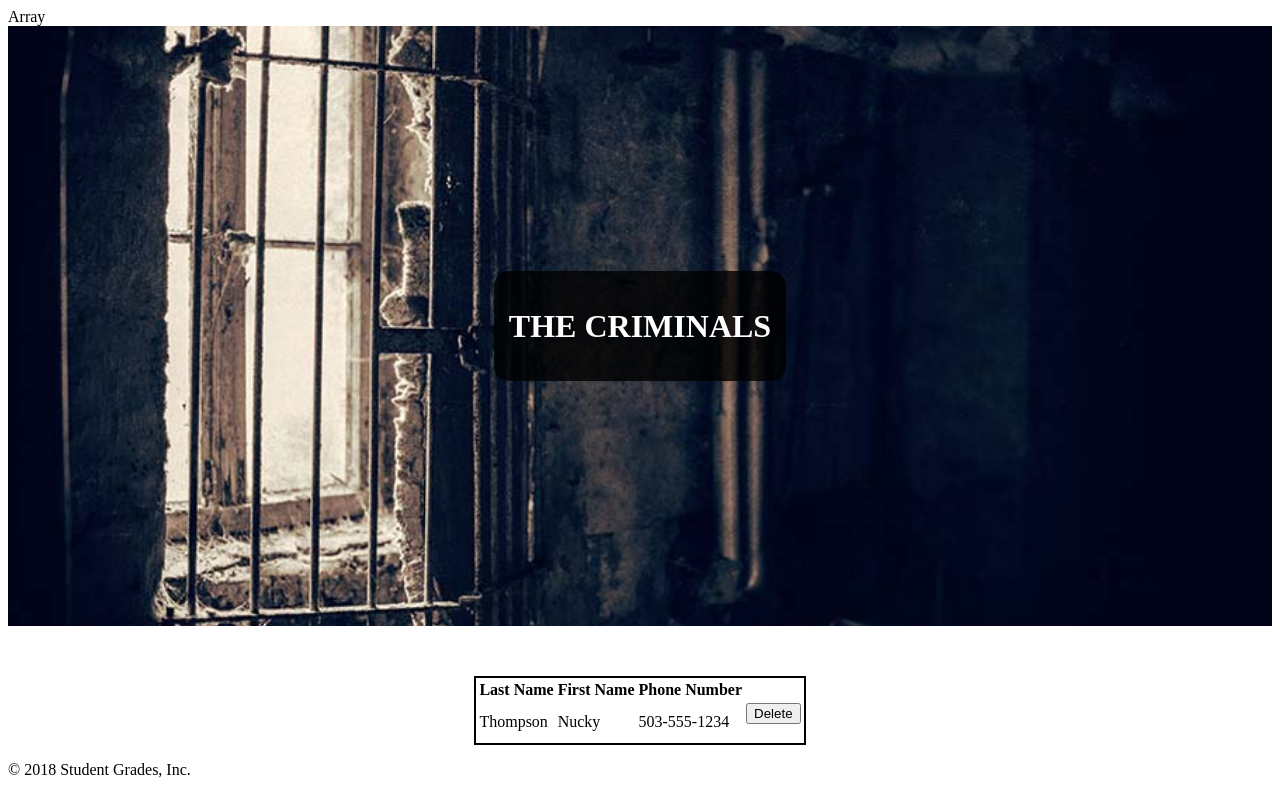
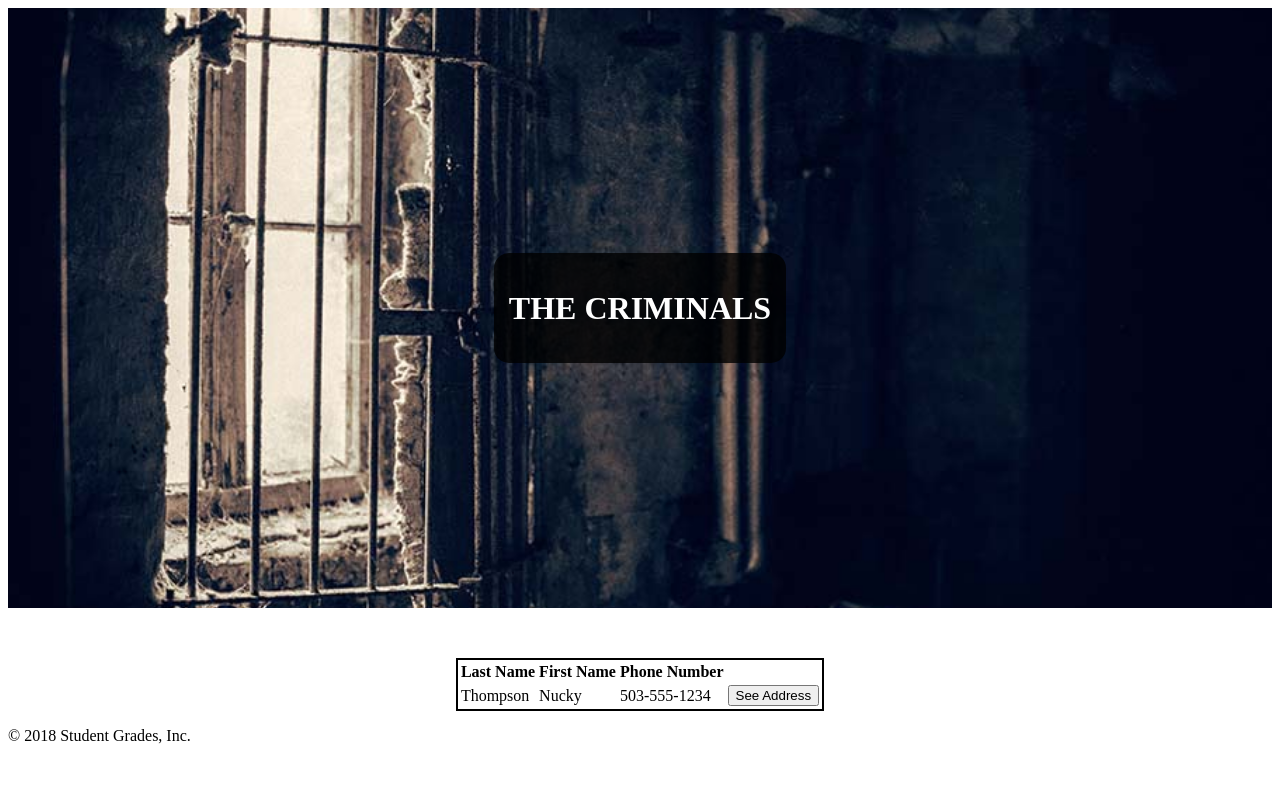
Before and after one commit to ravenusmc/prison_system, a PHP site: page /prison_manager in a window 1280 px wide. Run offline with PHP 8.4, Linux system fonts and the light colour scheme; data comes from the database, SQL or seed files in the repository; data that the repository does not hold is empty.

Commit message:
added function connecting to address table and displaying data

```diff
--- a/model/criminal_db.php
+++ b/model/criminal_db.php
@@ -15,6 +15,19 @@
     return $criminals;
   }
 
+  //This function will get the adddress of the criminal
+  function get_address($criminal_id){
+    global $db;
+    $query = 'SELECT * FROM address
+        WHERE criminal_id = :criminal_id';
+    $statement = $db->prepare($query);
+    $statement->bindValue(':criminal_id', $criminal_id);
+    $statement->execute();
+    $address = $statement->fetch();
+    $statement->closeCursor();
+    return $address;
+  }
+
 
 
 ?>
--- a/prison_manager/criminal_list.php
+++ b/prison_manager/criminal_list.php
@@ -26,9 +26,9 @@
       <td><?php echo $criminal['phone']; ?></td>
       <td>
         <form action="index.php" method="post">
-          <input type="hidden" name="action" value="delete_student">
-          <input type="hidden" name="criminal_id" value="<?php echo $c['criminal_id']; ?>">
-          <input class='initial_btn font' type="submit" value="Delete">
+          <input type="hidden" name="action" value="address_list">
+          <input type="hidden" name="criminal_id" value="<?php echo $criminal['criminal_id']; ?>">
+          <input class='initial_btn font' type="submit" value="See Address">
         </form>
       </td>
     </tr>
--- a/prison_manager/index.php
+++ b/prison_manager/index.php
@@ -16,13 +16,18 @@ if ($action == NULL) {
 }
 
 
-
-switch ($action){
+//Switch statment to determine which page to go to.
+switch ($action) {
 
   case 'list_criminals':
     $criminals = get_all_criminals();
-    echo $criminals;
     include('criminal_list.php');
+    break;
+  case 'address_list':
+    $criminal_id = filter_input(INPUT_POST, 'criminal_id',
+        FILTER_VALIDATE_INT);
+    $address = get_address($criminal_id);
+    include('address.php');
     break;
 }
 
--- a/sql/tables.sql
+++ b/sql/tables.sql
@@ -18,3 +18,6 @@ CREATE TABLE address (
 
 INSERT INTO criminals (last_name, first_name, phone)
 VALUES ('Thompson', 'Nucky', '503-555-1234');
+
+INSERT INTO address (criminal_id, street, town, state, zip)
+VALUES (1, '42 Boardwalk Blvd', 'Atlantic City', 'NJ', 00001);
```
Also changed, not shown: assets/css/address.css (added, +7 -0 lines), prison_manager/address.php (added, +20 -0 lines).
